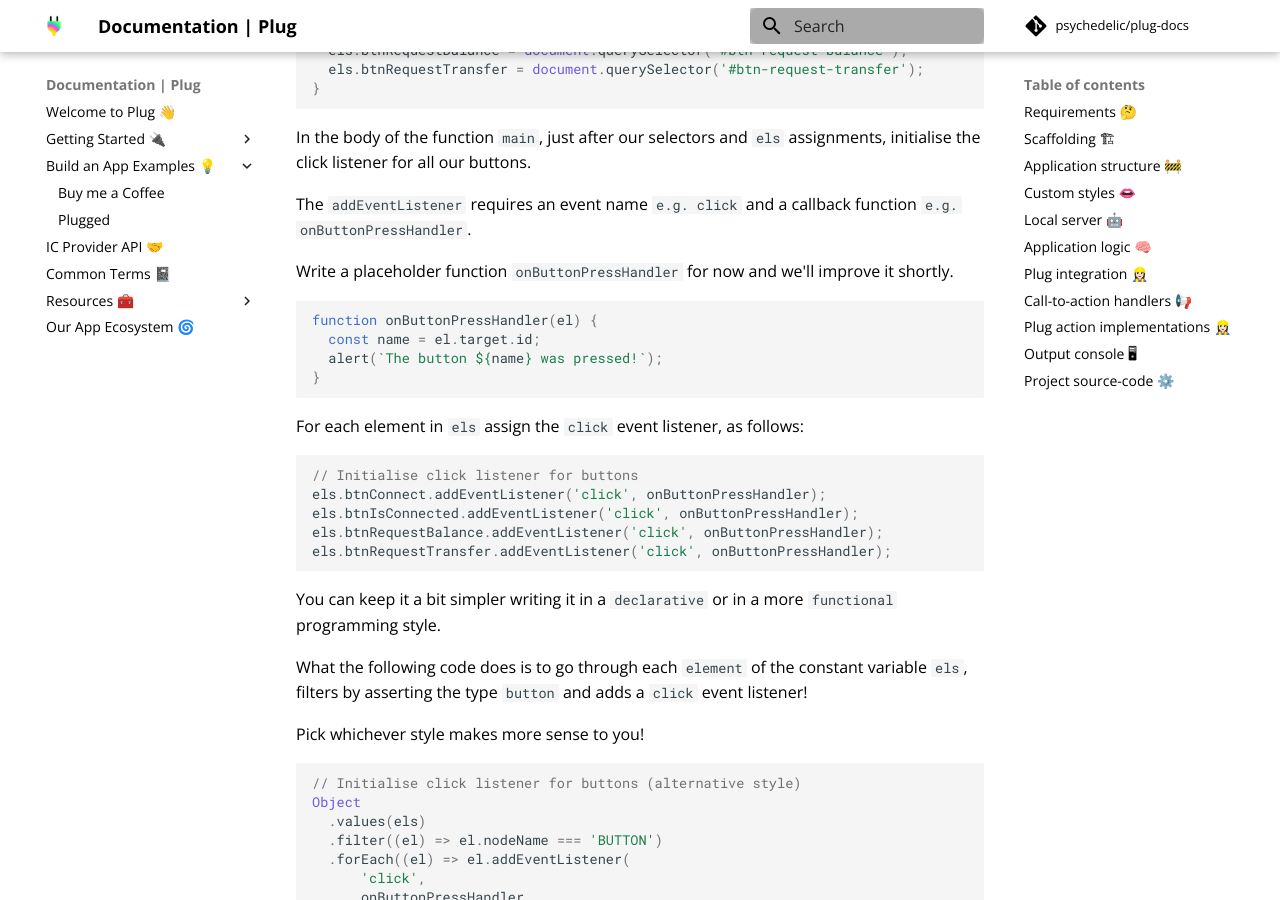
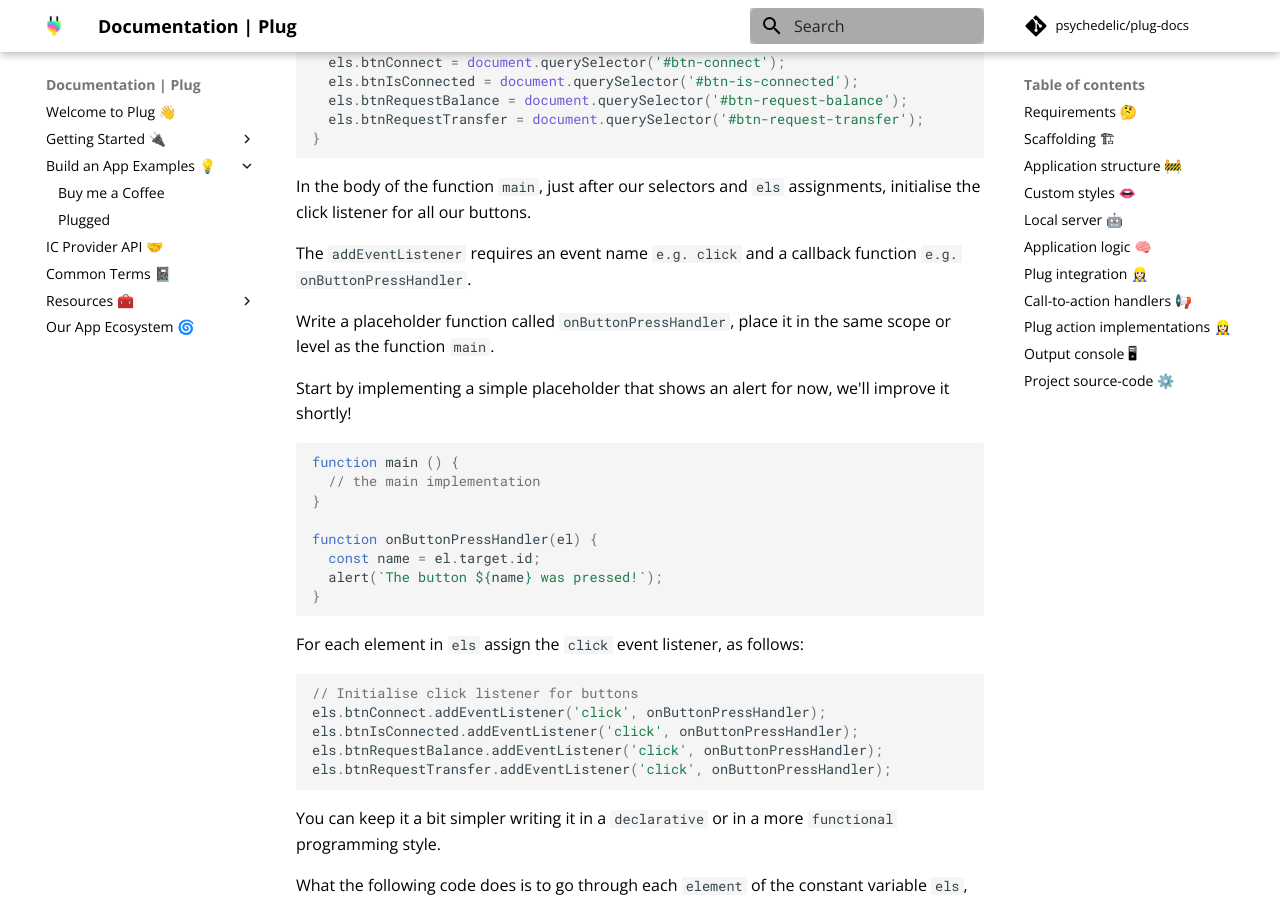
Before and after one commit to Psychedelic/plug-docs, an MkDocs documentation site: the page built from docs/build-an-app-examples/build-app-plugged.md, in a window 1280 px wide and 900 px high, scrolled down 6067 px. Built offline with MkDocs 1.6.1 and Material for MkDocs 9.7.7, drawn with Linux system fonts in a browser that asks for light colours; comment, search, counter and statistics services are not loaded; some of the changed text lies outside the part shown.

Commit message:
docs: ✏️  small amends

````diff
--- a/docs/build-an-app-examples/build-app-plugged.md
+++ b/docs/build-an-app-examples/build-app-plugged.md
@@ -38,6 +38,7 @@ In the `Plugged` directory, create a new file named `index.html`.
 ```
 
 Create two new files in the project directory, the `stylesheet` and the `javascript` files:
+
 - main.css
 - app.js
 
@@ -277,9 +278,15 @@ In the body of the function `main`, just after our selectors and `els` assignmen
 
 The `addEventListener` requires an event name `e.g. click` and a callback function `e.g. onButtonPressHandler`.
 
-Write a placeholder function `onButtonPressHandler` for now and we'll improve it shortly.
+Write a placeholder function called `onButtonPressHandler`, place it in the same scope or level as the function `main`.
+
+Start by implementing a simple placeholder that shows an alert for now, we'll improve it shortly!
 
 ```js
+function main () {
+  // the main implementation
+}
+
 function onButtonPressHandler(el) {
   const name = el.target.id;
   alert(`The button ${name} was pressed!`);
````
